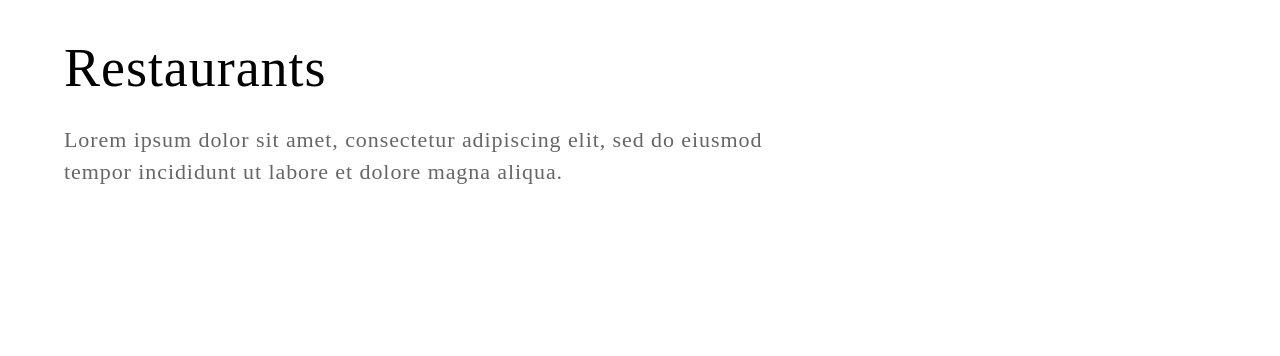
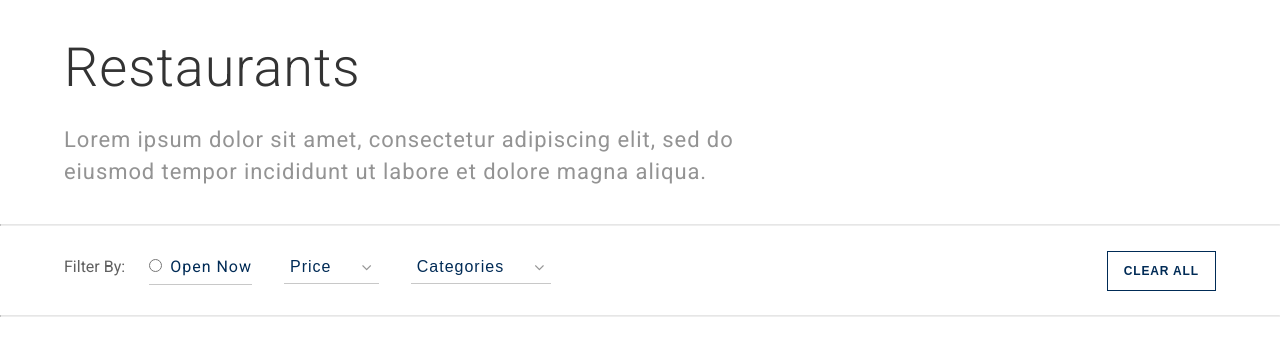
Before and after one commit to anishlp7/5x-test, a React app: page / in a window 1280 px wide. Shown: the top 356 px of the page. Built offline with nearby package versions, Linux system fonts and the light colour scheme.

Commit message:
Added the filtering section

```diff
--- a/index.html
+++ b/index.html
@@ -4,6 +4,8 @@
     <meta charset="UTF-8">
     <meta http-equiv="X-UA-Compatible" content="IE=edge">
     <meta name="viewport" content="width=device-width, initial-scale=1.0">
+    <link href="https://fonts.googleapis.com/css2?family=Roboto:wght@300;@400;500;700&display=swap" rel="stylesheet">
+    <link href="https://maxcdn.bootstrapcdn.com/font-awesome/4.7.0/css/font-awesome.min.css" rel="stylesheet" />
     <title>5X Test</title>
 </head>
 <body>
--- /dev/null
+++ b/src/Components/CustomDropdown.tsx
@@ -0,0 +1,50 @@
+import React, { useState } from "react";
+import '../Styles/customDropdown.scss';
+import { options } from "../data/FilterDropDown"
+
+type DropdownProps = {
+  title: string;
+  list: Array<options>;
+};
+
+const CustomDropdown = ({ title, list }: DropdownProps) => {
+  const [isListOpen, setIsListOpen] = useState<Boolean>(false);
+
+  const selectItem = (item: options) => {};
+
+  const toggleList = () => {
+    setIsListOpen(!isListOpen);
+  };
+
+  return (
+    <div className="dd-wrapper">
+      <button type="button" onClick={toggleList} className="dd-header">
+        <div className="dd-header-title">{title}</div>
+        {isListOpen ? (
+          <i className="fa fa-angle-up" style={{ fontSize: "16px", color:'#969696' }}></i>
+        ) : (
+          <i className="fa fa-angle-down" style={{ fontSize: "16px", color:'#969696' }}></i>
+        )}
+      </button>
+      {isListOpen && (
+        <div className="dd-list">
+          {list.map((item: options) => {
+            return (
+              <button
+                type="button"
+                className="dd-list-item"
+                key={item.id}
+                onClick={() => selectItem(item)}
+              >
+                {item.value}
+                {' '}
+              </button>
+            );
+          })}
+        </div>
+      )}
+    </div>
+  );
+};
+
+export default CustomDropdown;
--- /dev/null
+++ b/src/Components/Filters.tsx
@@ -0,0 +1,30 @@
+import React from "react";
+import CustomDropdown from "./CustomDropdown";
+import { priceOptions, categoriesOptions } from "../data/FilterDropDown";
+
+const Filter = () => {
+    return(
+        <section className="filterContainer">
+            <div className="filterMain">
+                <p className="filterTitle">Filter By:</p>
+                <form className="formStyle" id="filterform">
+                        <div className="ipradioContainer">
+                            <input type="radio" className="filter-radio" />
+                            <label className="form-label">Open Now</label>
+                        </div>
+                        <div className="selectContainer">
+                            <CustomDropdown title="Price" list={priceOptions}  />
+                        </div>
+
+                        <div className="selectContainer">
+                            <CustomDropdown title="Categories" list={categoriesOptions}  />
+                        </div>
+
+                </form>
+            </div>
+            <button className="filterBtn" type="button">Clear All</button>
+        </section>
+    );
+};
+
+export default Filter;
--- /dev/null
+++ b/src/Components/Header.tsx
@@ -0,0 +1,12 @@
+import React from 'react';
+
+const Header = () => {
+    return(
+        <div className='hdr-container'>
+             <p className='hdr-txt'>Restaurants</p>
+           <p className='hdr-desc'>Lorem ipsum dolor sit amet, consectetur adipiscing elit, sed do eiusmod tempor incididunt ut labore et dolore magna aliqua.</p>
+        </div>
+    );
+};
+
+export default Header;
--- a/src/Pages/Main.tsx
+++ b/src/Pages/Main.tsx
@@ -1,11 +1,15 @@
 import React from 'react';
+import Filter from '../Components/Filters';
+import Header from '../Components/Header';
 import "../Styles/main.scss";
 
 const Main = () => {
     return(
        <div className='mainContainer'>
-           <p className='hdr-txt'>Restaurants</p>
-           <p className='hdr-desc'>Lorem ipsum dolor sit amet, consectetur adipiscing elit, sed do eiusmod tempor incididunt ut labore et dolore magna aliqua.</p>
+          <Header />
+          <hr className='main-hr-line' />
+          <Filter />
+          <hr className='main-hr-line' />
        </div>
     );
 };
--- /dev/null
+++ b/src/Styles/customDropdown.scss
@@ -0,0 +1,51 @@
+.dd-wrapper {
+    position: relative;
+    font-size: 1.6rem;
+    user-select: none;
+
+    .dd-header {
+      display: flex;
+      align-items: center;
+      position: relative;
+      font-size: 16px;
+      line-height: 16px;
+      color: #002B56;
+      background: none;
+      border: none;
+      border-bottom: 1px solid #C8C8C8;
+      padding-bottom: 8px;
+      letter-spacing: 1px;
+      cursor: pointer;
+
+      span {
+        display: flex;
+        margin-right: 20px;
+      }
+    }
+    .dd-header-title {
+      margin-right: 30px;
+    }
+
+    .dd-list {
+      position: absolute;
+      z-index: 10;
+      width: 100%;
+      border: 1px solid #C8C8C8;
+      box-shadow: 0px 6px 5px rgba(0, 0, 0, 0.1), inset 0px -1px 0px #C8C8C8;
+      background: #FFFFFF;
+
+      .dd-list-item{
+          display: flex;
+          flex-direction: column;
+          background: none;
+          border: none;
+          margin: 11px 16px;
+          letter-spacing: 0.5px;
+          font-size: 16px;
+          line-height: 24px;
+          color: #606060
+
+      }
+
+    }
+  }
--- a/src/Styles/main.scss
+++ b/src/Styles/main.scss
@@ -1,18 +1,91 @@
 .mainContainer {
+
+    .hdr-container {
+        margin: 2.25rem 4rem;
         .hdr-txt{
             font-size: 3.375rem;
             line-height: 4rem;
             letter-spacing: 0.96px;
             margin: 0;
+            color: #333333;
+            font-weight: 300;
         }
 
         .hdr-desc{
-        width: 752px;
+            width: 47rem;
             margin: 0;
             margin-top: 1.5rem;
-        font-size: 22px;
-        line-height: 32px;
+            font-size: 1.375rem;
+            line-height: 2rem;
             letter-spacing: 0.92px;
             color: #666666;
+            opacity: 0.7;
         }
     }
+
+    .main-hr-line{
+        border-top: 1px solid #E6E6E6;
+    }
+
+    .filterContainer{
+        margin: 1.56rem 4rem 1.5rem 4rem;
+        display: flex;
+        justify-content: space-between;
+        align-items: center;
+
+        .filterMain{
+            display: flex;
+            align-items: center;
+            .filterTitle{
+                margin: 0;
+                font-size: 16px;
+                line-height: 24px;
+                color: #606060;
+                padding-bottom: 8px;
+            }
+
+            .formStyle{
+                display: flex;
+                align-items: center;
+
+                .ipradioContainer{
+                    margin-left: 1.5rem;
+                    padding-bottom: 8px;
+                    border-bottom: 1px solid #C8C8C8;
+                    .filter-radio{
+                        margin: 0;
+                        margin-right: 8px;
+                    }
+
+                    .form-label{
+                        font-size: 16px;
+                        line-height: 16px;
+                        letter-spacing: 1px;
+                        color: #002B56;
+                    }
+                }
+
+                .selectContainer{
+                    margin-left: 2rem;
+                }
+
+            }
+        }
+
+        .filterBtn{
+            background: none;
+            border: 1px solid #002B56;
+            color: #002B56;
+            text-transform: uppercase;
+            font-size: 12px;
+            line-height: 16px;
+            text-align: center;
+            letter-spacing: 0.857px;
+            padding: 11px 16px;
+            font-weight: 700;
+        }
+
+
+    }
+
+}
--- a/src/app.css
+++ b/src/app.css
@@ -1,4 +1,6 @@
 body {
-    margin: 2.25rem 4rem;
+    margin: 0;
     font-size: 100%;
+    font-family: 'Roboto', sans-serif;
+    background: #fff;
 }
--- /dev/null
+++ b/src/data/FilterDropDown.ts
@@ -0,0 +1,63 @@
+export type options= {
+    id: number,
+    value: string
+}
+
+
+export const categoriesOptions = [
+    {
+        id:1,
+        value:'All'
+    },
+    {
+        id:2,
+        value:'Italian'
+    },
+    {
+        id:3,
+        value:'Seafood'
+    },
+    {
+        id:4,
+        value:'Steakhouses'
+    },
+    {
+        id:5,
+        value:'Japanese'
+    },
+    {
+        id:6,
+        value:'American'
+    },
+    {
+        id:7,
+        value:'Mexican'
+    },
+    {
+        id:8,
+        value:'Thai'
+    },
+];
+
+export const priceOptions = [
+    {
+        id:1,
+        value:'All'
+    },
+    {
+        id:2,
+        value:'$'
+    },
+    {
+        id:3,
+        value:'$$'
+    },
+    {
+        id:4,
+        value:'$$$'
+    },
+    {
+        id:5,
+        value:'$$$$'
+    },
+]
```
Lines whose indentation alone changed are shown as unchanged.
